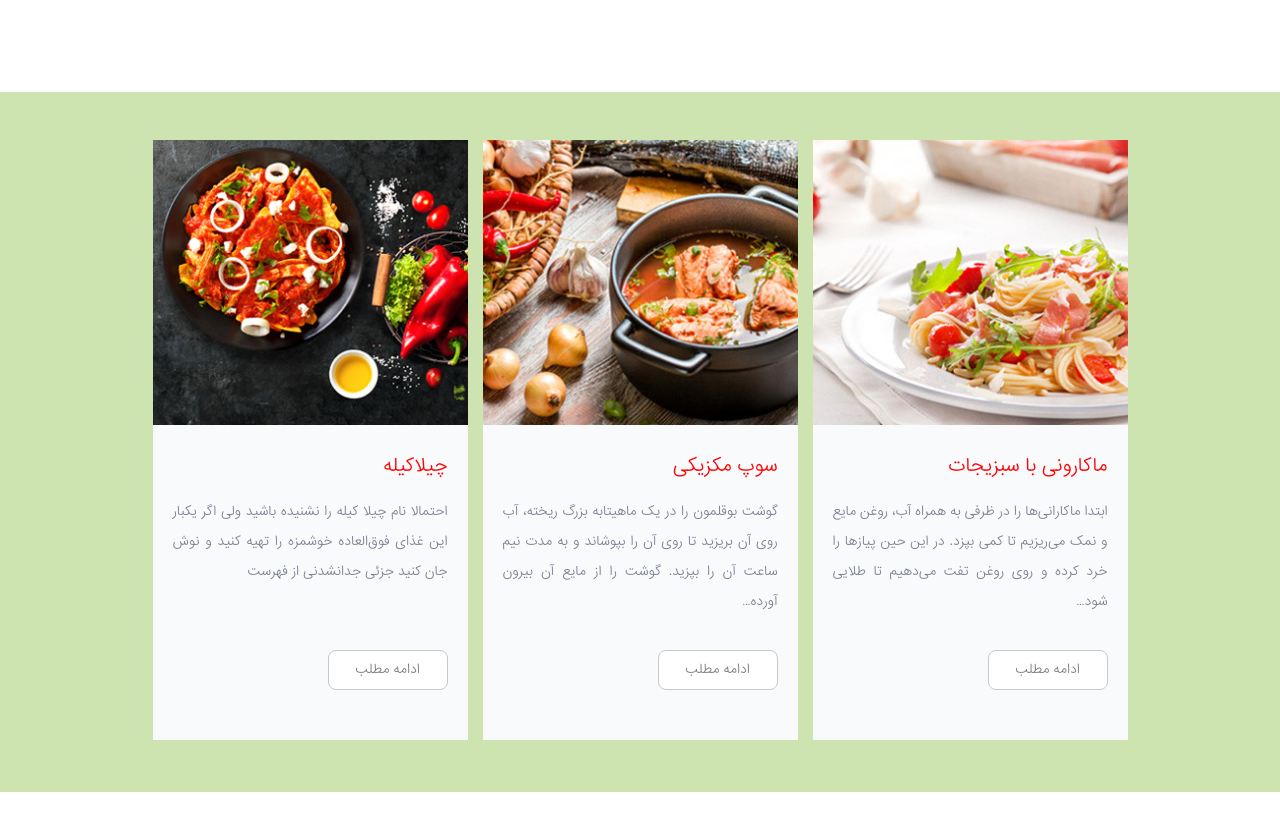
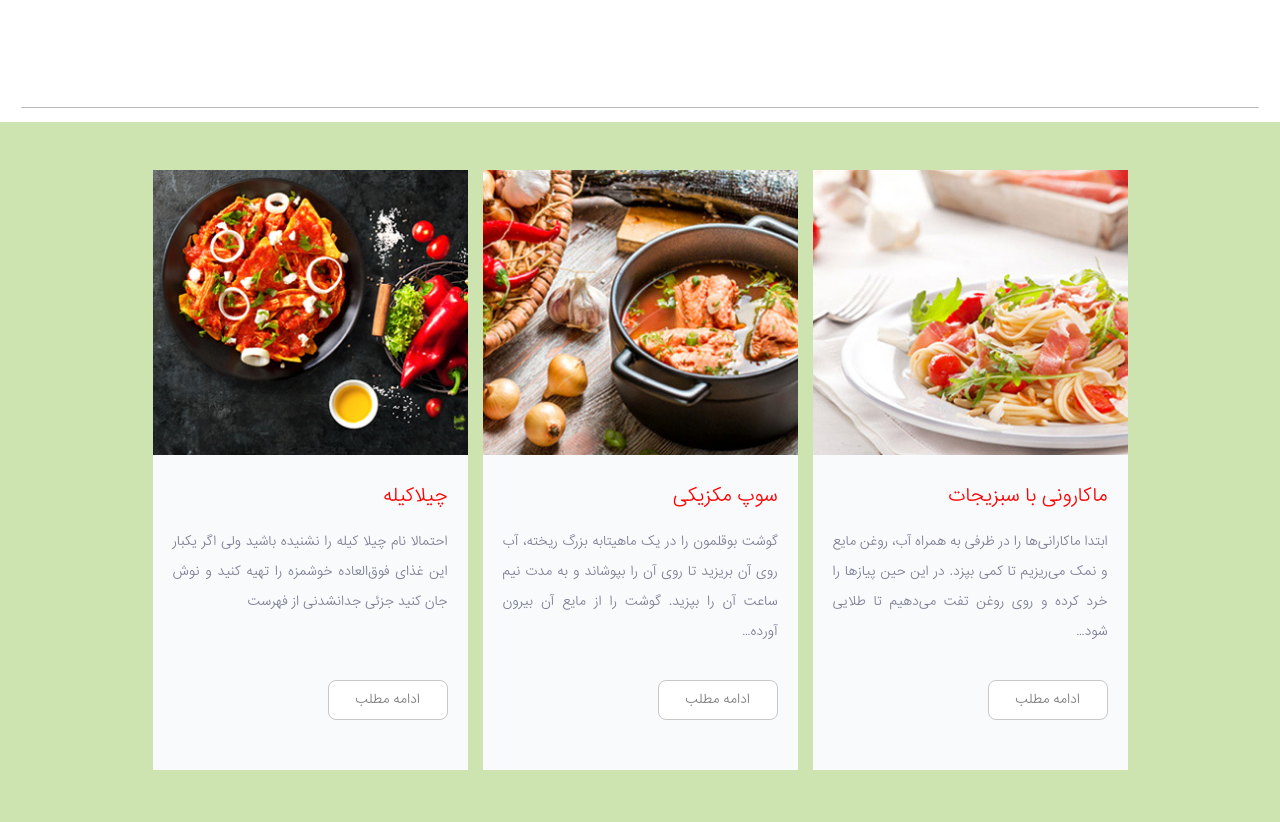
Before and after one commit to MatimTorabi/golestan, a website built with Vite: page index.html in a window 1280 px wide. Shown: the part 1678-2500 px from the top of the page. Before the commit the page ends 2470 px from the top, so only its background shows below. Built offline with nearby package versions, Linux system fonts and the light colour scheme.

Commit message:
add line

```diff
--- a/index.html
+++ b/index.html
@@ -223,6 +223,12 @@
       </div>
       <!-- #endregion -->
 
+      <!-- #region line-->
+      <div class="mobile:w-[100%] mobile:flex mobile:justify-center mobile:items-center mobile:h-[30px] mobile:p-2 tablet:w-[100%] tablet:flex tablet:justify-center tablet:items-center tablet:h-[30px] desktop:w-[100%] desktop:h-[30px] desktop:flex">
+        <div class="mobile:w-[98%] mobile:h-[1px] mobile:flex tablet:w-[98%] tablet:h-[1px] tablet:flex bg-[#bababa] desktop:w-[98%] desktop:h-[1px] desktop:flex"></div>
+      </div>
+      <!-- #endregion -->
+
       <!-- #region cared-->
       <section class="mobile:w-[100%] mobile:h-auto mobile:p-12 mobile:box-border mobile:bg-[#cde4b0] desktop:w-[100%] desktop:h-[700px] desktop:bg-[#cde4b0]">
         <div class="mobile:gap-6 mobile:flex mobile:flex-col mobile:items-center desktop:flex desktop:flex-row desktop:justify-center desktop:gap-[15px]">
```
Also changed, not shown: src/css/main.css.
